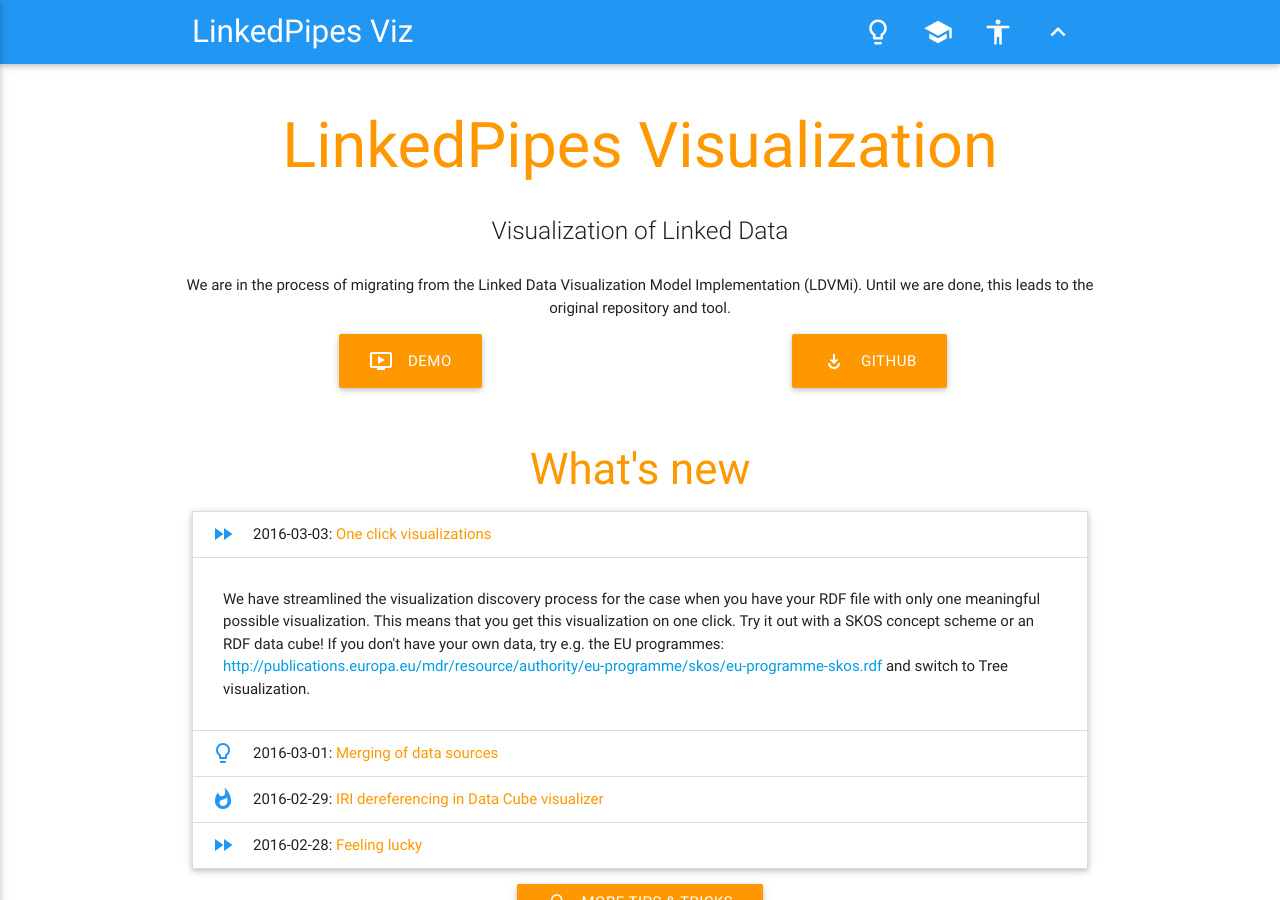
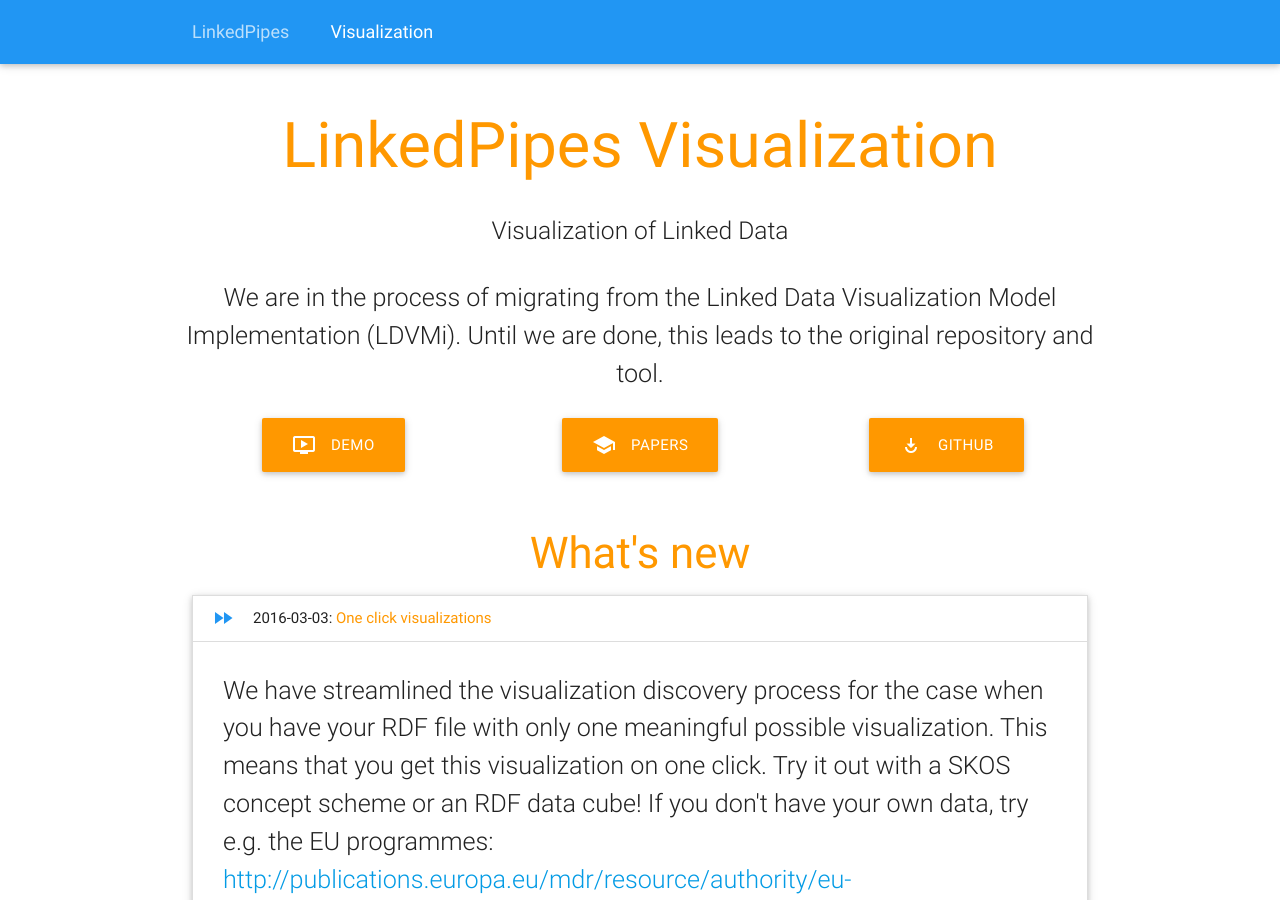
Before and after one commit to linkedpipes/visualizations, a Jekyll site: the page built from index.html, in a window 1280 px wide and 900 px high. Built offline with Jekyll 4.4.1, drawn with Linux system fonts in a browser that asks for light colours; nearby versions of some CDN libraries.

Commit message:
Adjust layout to LP-ETL style

```diff
--- a/_includes/header.html
+++ b/_includes/header.html
@@ -1,31 +1,9 @@
-<header class="site-header">
-	<nav class="blue" role="navigation">
-		<div class="nav-wrapper container">
-			<a id="logo-container" href="http://visualization.linkedpipes.com" class="brand-logo">LinkedPipes Viz</a>
-			<ul class="right hide-on-med-and-down">
-			{% assign pages = site.pages | sort: 'order' %}
-			{% for my_page in pages %}
-			  {% if my_page.title %}
-				  {% if page.url == my_page.url %}
-				  <li class="active"><a title="{{ my_page.title }}" href="{{ my_page.url | prepend: site.baseurl }}"><i class="material-icons">{{ my_page.materialicon }}</i></a></li>
-				  {% else %}
-				  <li ><a title="{{ my_page.title }}" href="{{ my_page.url | prepend: site.baseurl }}"><i class="material-icons">{{ my_page.materialicon }}</i></a></li>
-				  {% endif %}
-			  {% endif %}
-			{% endfor %}
-			<li><a href="http://linkedpipes.com" title="LinkedPipes"><i class="material-icons">keyboard_arrow_up</i></a></li>
-			</ul>
-			<ul id="slide-out" class="side-nav">
-				<li class="logo blue">LinkedPipes Viz</li>
-  			{% assign pages = site.pages | sort: 'order' %}
-				{% for my_page in pages %}
-				  {% if my_page.title %}
-				  <li><a href="{{ my_page.url | prepend: site.baseurl }}" class="waves-effect waves-orange"><i class="material-icons left">{{ my_page.materialicon }}</i>{{ my_page.title }}</a></li>
-				  {% endif %}
-				{% endfor %}
-			<li><a class="waves-effect waves-orange" href="http://linkedpipes.com"><i class="material-icons left">keyboard_arrow_up</i>LinkedPipes</a></li>
-			</ul>
-			<a href="#" data-activates="slide-out" class="button-collapse"><i class="mdi-navigation-menu"></i></a>
-		</div>
-	</nav>
+<header class="site-header" >
+    <nav class="blue" role="navigation">
+        {% if page.layout == 'post' %}
+            {% include postnav.html %}
+        {% else %}
+            {% include nav.html %}
+        {% endif %}
+    </nav>
 </header>
--- /dev/null
+++ b/_includes/nav.html
@@ -0,0 +1,26 @@
+<div class="nav-wrapper container hide-on-large-only">
+    <a href="http://linkedpipes.com" class="breadcrumb">LP</a>
+    {% for my_page in site.pages %}
+        {% if page.url == my_page.url %}
+            {% if my_page.homepage %}
+                <a class="breadcrumb">Visualization</a>
+            {% else %}
+                <a href="{{ site.url }}" class="breadcrumb">VIZ</a>
+                <span class="breadcrumb">{{ my_page.title }}</span>
+            {% endif %}
+        {% endif %}
+    {% endfor %}
+</div>
+<div class="nav-wrapper container hide-on-med-and-down">
+    <a href="http://linkedpipes.com" class="breadcrumb">LinkedPipes</a>
+    {% for my_page in site.pages %}
+        {% if page.url == my_page.url %}
+            {% if my_page.homepage %}
+                <a class="breadcrumb">Visualization</a>
+            {% else %}
+                <a href="{{ site.url }}" class="breadcrumb">VIZ</a>
+                <span class="breadcrumb">{{ my_page.title }}</span>
+            {% endif %}
+        {% endif %}
+    {% endfor %}
+</div>
--- a/_layouts/default.html
+++ b/_layouts/default.html
@@ -25,7 +25,7 @@
 		  m=s.getElementsByTagName(o)[0];a.async=1;a.src=g;m.parentNode.insertBefore(a,m)
 		  })(window,document,'script','//www.google-analytics.com/analytics.js','ga');
 
-	  ga('create', 'UA-73030510-3', 'auto');
+		  ga('create', 'UA-73030510-2', 'auto');
 		  ga('require', 'linkid');
 		  ga('send', 'pageview');
 
--- a/_layouts/post.html
+++ b/_layouts/post.html
@@ -1,5 +1,6 @@
 ---
 layout: default
+nav: postnav.html
 ---
 
 <article class="container">
--- a/index.html
+++ b/index.html
@@ -8,13 +9,31 @@
       <div class="row center">
         <h5 class="header col s12 light">Visualization of Linked Data</h5>
       </div>
-      <div class="row center">
-		<p>We are in the process of migrating from the Linked Data Visualization Model Implementation (LDVMi).
+      <div class="row center hide-on-med-and-down">
+		<p class="flow-text">We are in the process of migrating from the Linked Data Visualization Model Implementation (LDVMi).
 		Until we are done, this leads to the original repository and tool.</p>
-        <div class="col s6">
+        <div class="col l4">
 			<a href="http://demo.visualization.linkedpipes.com"  class="btn-large waves-effect waves-light orange"><i class="material-icons left">ondemand_video</i>Demo</a>
 		</div>
-        <div class="col s6">
+        <div class="col l4">
+			<a href="publications/" class="btn-large waves-effect waves-light orange"><i class="material-icons left">school</i>Papers</a>
+		</div>
+        <div class="col l4">
+			<a href="https://github.com/ldvm/LDVMi" class="btn-large waves-effect waves-light orange"><i class="material-icons left">play_for_work</i>GitHub</a>
+		</div>
+      </div>
+      <div class="row center hide-on-large-only">
+        <div class="col s12">
+			<a href="http://demo.visualization.linkedpipes.com"  class="btn-large waves-effect waves-light orange"><i class="material-icons left">ondemand_video</i>Demo</a>
+		</div>
+      </div>
+      <div class="row center hide-on-large-only">
+        <div class="col s12">
+			<a href="publications/" class="btn-large waves-effect waves-light orange"><i class="material-icons left">school</i>Papers</a>
+		</div>
+      </div>
+      <div class="row center hide-on-large-only">
+        <div class="col s12">
 			<a href="https://github.com/ldvm/LDVMi" class="btn-large waves-effect waves-light orange"><i class="material-icons left">play_for_work</i>GitHub</a>
 		</div>
       </div>
@@ -30,7 +49,7 @@
             <li>
               <div class="collapsible-header active"><i class="material-icons blue-text">{{ post.icon }}</i>{{ post.date | date: "%Y-%m-%d" }}: <span class=" orange-text">{{ post.title }}</span></div>
               <div class="collapsible-body">
-                <p>{{ post.excerpt | remove: '<p class="center">' | remove: '</p>' }}</p>
+                <p class="flow-text">{{ post.excerpt | remove: '<p class="center">' | remove: '</p>' }}</p>
                 {% if post.detail %}
                 <a href="{{ post.url }}" class="btn waves-effect waves-light orange"><i class="material-icons left">open_in_browser</i>Read more</a>
                 {% endif %}
@@ -41,7 +60,7 @@
             <li>
               <div class="collapsible-header"><i class="material-icons blue-text">{{ post.icon }}</i>{{ post.date | date: "%Y-%m-%d" }}: <span class="orange-text">{{ post.title }}</span></div>
               <div class="collapsible-body">
-                <p>{{ post.excerpt | remove: '<p class="center">' | remove: '</p>' }}</p>
+                <p class="flow-text">{{ post.excerpt | remove: '<p class="center">' | remove: '</p>' }}</p>
                 {% if post.detail %}
                 <a href="{{ post.url }}" class="btn waves-effect waves-light orange"><i class="material-icons left">open_in_browser</i>Read more</a>
                 {% endif %}
@@ -66,7 +85,7 @@
             <h2 class="center light-blue-text"><i class="material-icons">card_membership</i></h2>
             <h5 class="center">Standards compliant</h5>
 
-            <p class="light center">We focus on support of the web standards.
+            <p class="light center flow-text">We focus on support of the web standards.
 			By using well-known open source libraries first, we make sure that offer a state-of-the-art support of web standards such as <a href="https://www.w3.org/TR/rdf11-primer/">RDF 1.1</a> and <a href="https://www.w3.org/TR/sparql11-query/">SPARQL 1.1</a>.
 			This means that in LinkedPipes Visualization, you can use data both from RDF dumps and SPARQL endpoints.</p>
           </div>
@@ -77,7 +96,7 @@
             <h2 class="center light-blue-text"><i class="material-icons">share</i></h2>
             <h5 class="center">Linked Data vocabularies based</h5>
 
-            <p class="light center">LinkedPipes Visualization currently supports the <a href="https://www.w3.org/TR/skos-reference/">Simple Knowledge Organization System (SKOS)</a>, the <a href="https://www.w3.org/TR/vocab-data-cube/">RDF Data Cube Vocabulary (DCV)</a> and for map visualizations, <a href="http://schema.org/GeoCoordinates">Schema.org's GeoCoordinates</a>. If you want to visualize Linked Data, the only way to do it is to obey web standards</p>
+            <p class="light center flow-text">LinkedPipes Visualization currently supports the <a href="https://www.w3.org/TR/skos-reference/">Simple Knowledge Organization System (SKOS)</a>, the <a href="https://www.w3.org/TR/vocab-data-cube/">RDF Data Cube Vocabulary (DCV)</a> and for map visualizations, <a href="http://schema.org/GeoCoordinates">Schema.org's GeoCoordinates</a>. If you want to visualize Linked Data, the only way to do it is to obey web standards</p>
           </div>
         </div>
 
@@ -86,7 +105,7 @@
             <h2 class="center light-blue-text"><i class="material-icons">settings</i></h2>
             <h5 class="center">Automation oriented</h5>
 
-            <p class="light center">
+            <p class="light center flow-text">
 			You point LinkedPipes Visualization to the data and it tells you what it sees in it.
 			This way, you get to a visualization in just a few clicks.
 			So far, this works with data cubes, hierarchies and code lists and points on a map.
--- a/js/init.js
+++ b/js/init.js
@@ -7,5 +7,6 @@
 	//$('.collapsible').collapsible();
 	$('.scrollspy').scrollSpy();
 	$('.toc-wrapper').pushpin({ top: $('.toc-wrapper').offset() ? $('.toc-wrapper').offset().top : 0 });
+    $('.modal-trigger').leanModal();
   }); // end of document ready
 })(jQuery); // end of jQuery name space
--- a/publications/index.html
+++ b/publications/index.html
@@ -8,14 +8,14 @@
   <div class="section no-pad-bot" id="index-banner">
     <div class="container">
       <h2 class="header center orange-text">Publications</h2>
-    </div>
       <div class="row">
         <div class="col s12 m12 l12">
           <div class="icon-block">
-			<p class="center-align">LinkedPipes Visualization is based on our research of easing access to Linked Data visualizations based on the vocabularies which should be used for certain types of data.
+			<p class="center-align flow-text">LinkedPipes Visualization is based on our research of easing access to Linked Data visualizations based on the vocabularies which should be used for certain types of data.
 			Here is the list of our publications supporting our tool.</p>
           </div>
         </div>
+      </div>
 	</div>
   </div>
   <div class="container">
```
Also changed, not shown: other parts of index.html (+1 -0 lines), _includes/postnav.html (added, +11 -0 lines), team/index.html (+4 -4 lines). Lines whose indentation alone changed are shown as unchanged.
